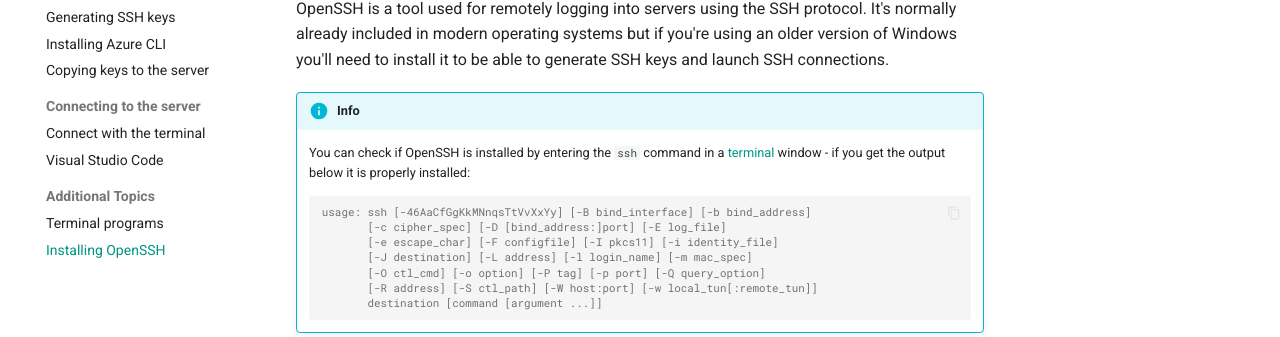
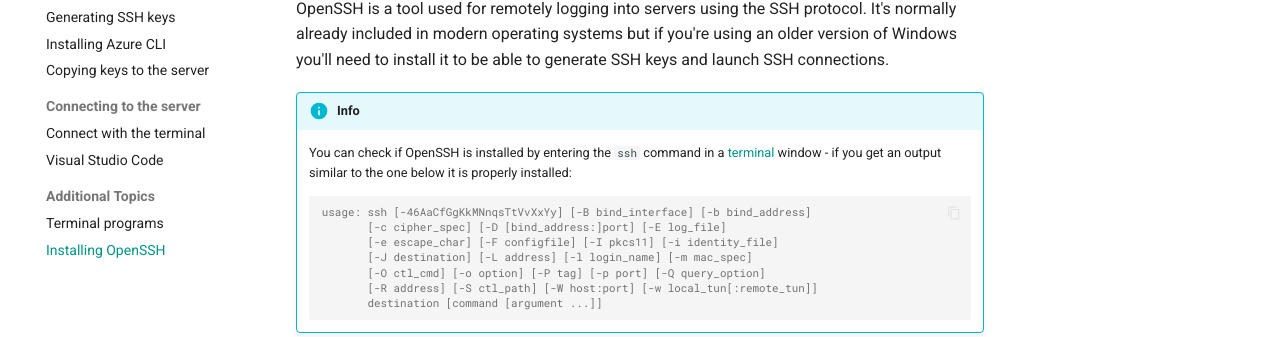
Before and after one commit to csctcloud/connect, an MkDocs documentation site: the page built from documentation/docs/additional/install-openssh.md, in a window 1280 px wide. Shown: the part 184-521 px from the top of the page. Built offline with MkDocs 1.6.1 and Material for MkDocs 9.7.7, drawn with Linux system fonts in a browser that asks for light colours.

Commit message:
be less specific

````diff
--- a/documentation/docs/additional/install-openssh.md
+++ b/documentation/docs/additional/install-openssh.md
@@ -2,7 +2,7 @@
 OpenSSH is a tool used for remotely logging into servers using the SSH protocol. It's normally already included in modern operating systems but if you're using an older version of Windows you'll need to install it to be able to generate SSH keys and launch SSH connections.
 
 !!! info
-    You can check if OpenSSH is installed by entering the `ssh` command in a [terminal](terminals.md) window - if you get the output below it is properly installed:
+    You can check if OpenSSH is installed by entering the `ssh` command in a [terminal](terminals.md) window - if you get an output similar to the one below it is properly installed:
 
     ``` console
     usage: ssh [-46AaCfGgKkMNnqsTtVvXxYy] [-B bind_interface] [-b bind_address]
````
